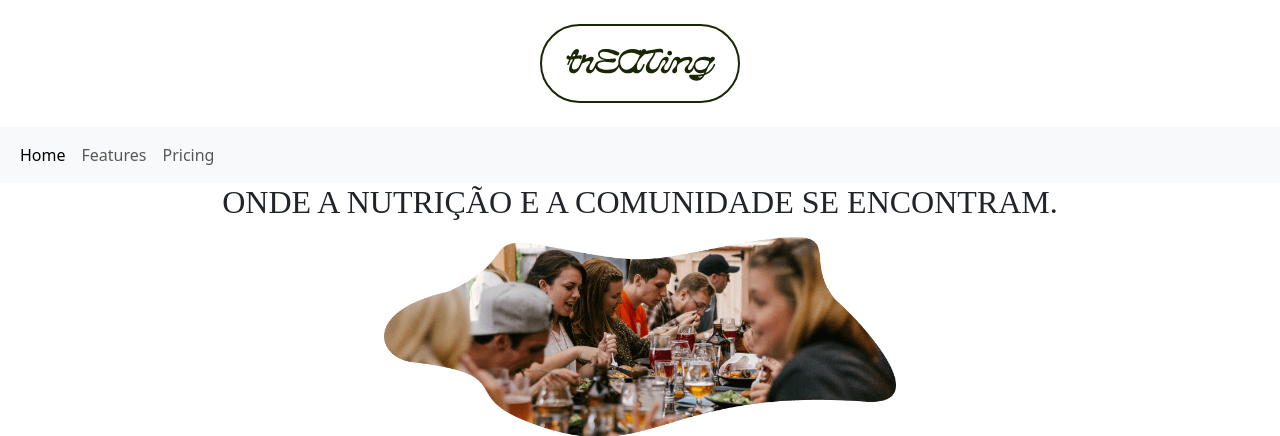
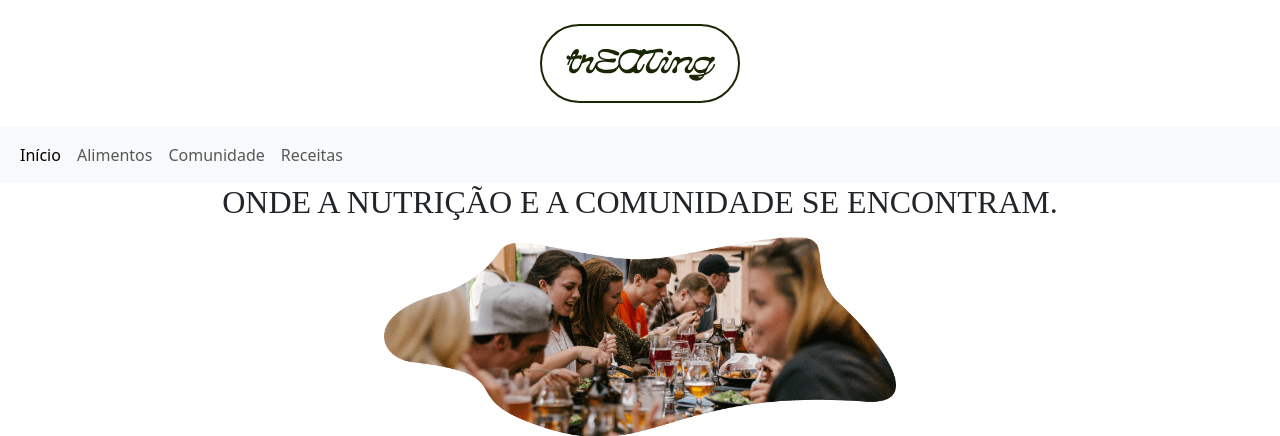
Before and after one commit to CarolinaFH4/treating_website, a PHP site: page / in a window 1280 px wide. Shown: the top 436 px of the page. Run offline with PHP 8.4, Linux system fonts and the light colour scheme; some web fonts are replaced.

Commit message:
categorias do menu

```diff
--- a/header.php
+++ b/header.php
@@ -35,15 +35,19 @@
           </button>
 
           <div class="collapse navbar-collapse" id="navbarNav">
+
             <ul class="navbar-nav">
               <li class="nav-item">
-                <a class="nav-link active" aria-current="page" href="#">Home</a>
+                <a class="nav-link active" aria-current="page" href="#">Início</a>
               </li>
               <li class="nav-item">
-                <a class="nav-link" href="#">Features</a>
+                <a class="nav-link" href="#">Alimentos</a>
               </li>
               <li class="nav-item">
-                <a class="nav-link" href="#">Pricing</a>
+                <a class="nav-link" href="#">Comunidade</a>
+              </li>
+              <li class="nav-item">
+                <a class="nav-link" aria-disabled="true">Receitas</a>
               </li>
             </ul>
           </div>
```
